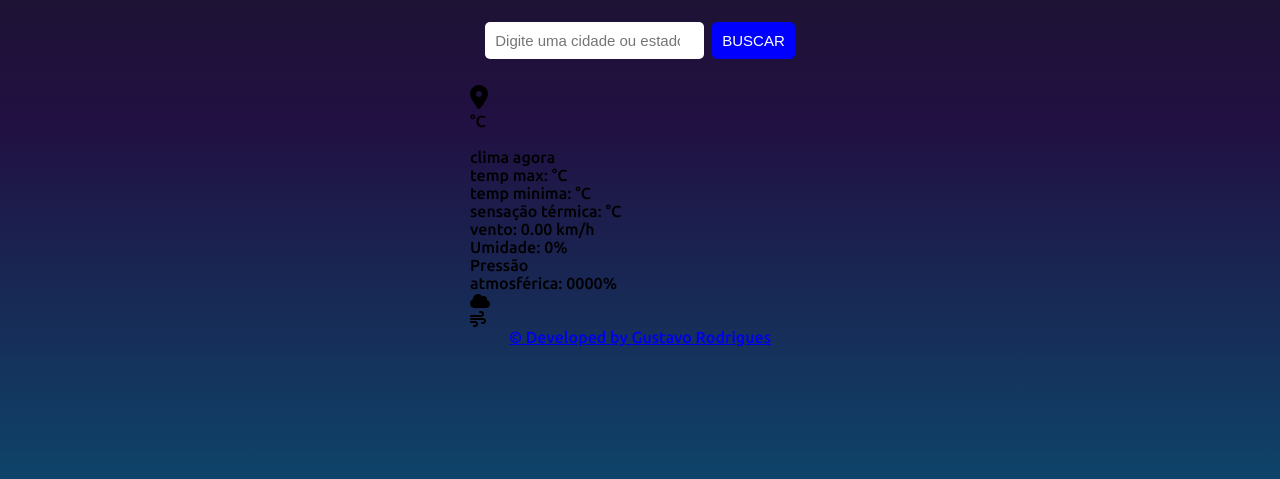
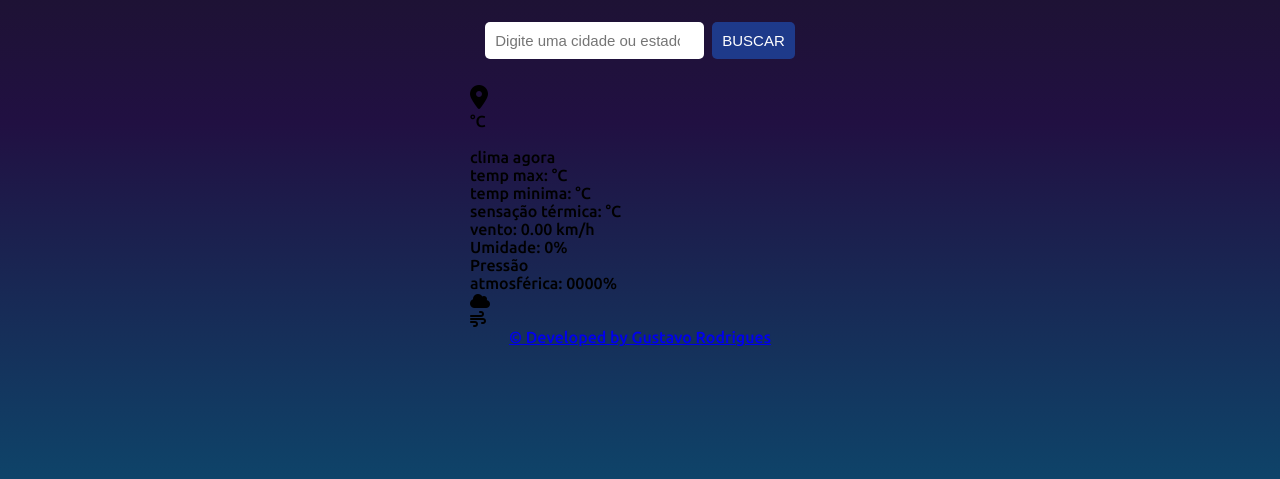
Before and after one commit to Rodrigues-Gustavo/ClimaTempoApp, a plain HTML site: page index.html in a window 1280 px wide. Shown: the part 277-756 px from the top of the page. Drawn offline with Linux system fonts and the light colour scheme.

Commit message:
style: adding the color change on the button according to the theme

```diff
--- a/src/css/searchbtn.css
+++ b/src/css/searchbtn.css
@@ -21,7 +21,7 @@
     padding: 10px;
     font-size: 15px;
     border: 0;
-    background-color: blue;
+    background-color: var(--btn-color);
     margin-left: 8px;
     border-radius: 5px;
     color: #FFF;
@@ -30,5 +30,5 @@
 }
 
 .search button:hover{
-    background-color: darkblue;
+    background-color: var(--btnHover-color);
 }
```
